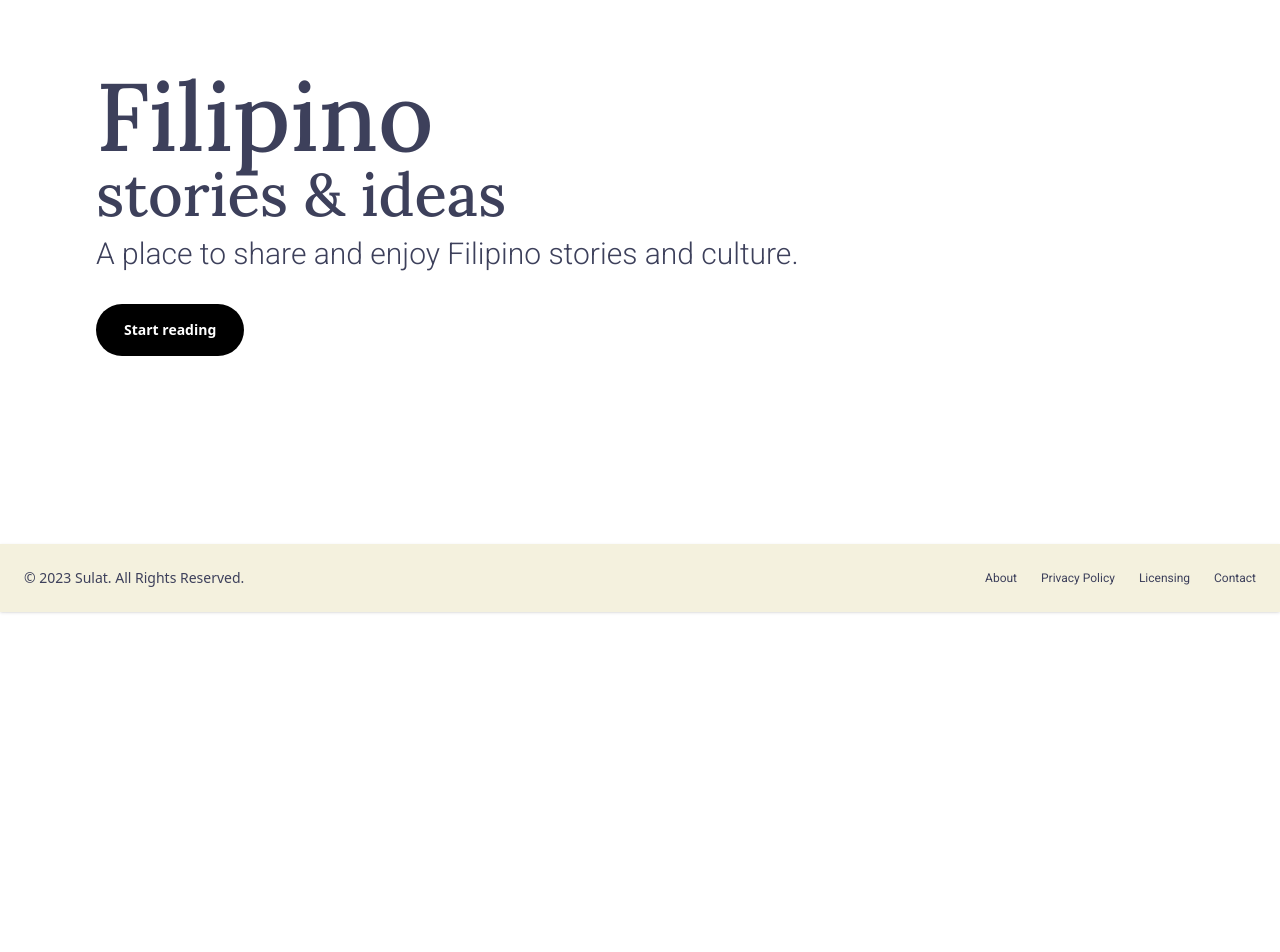
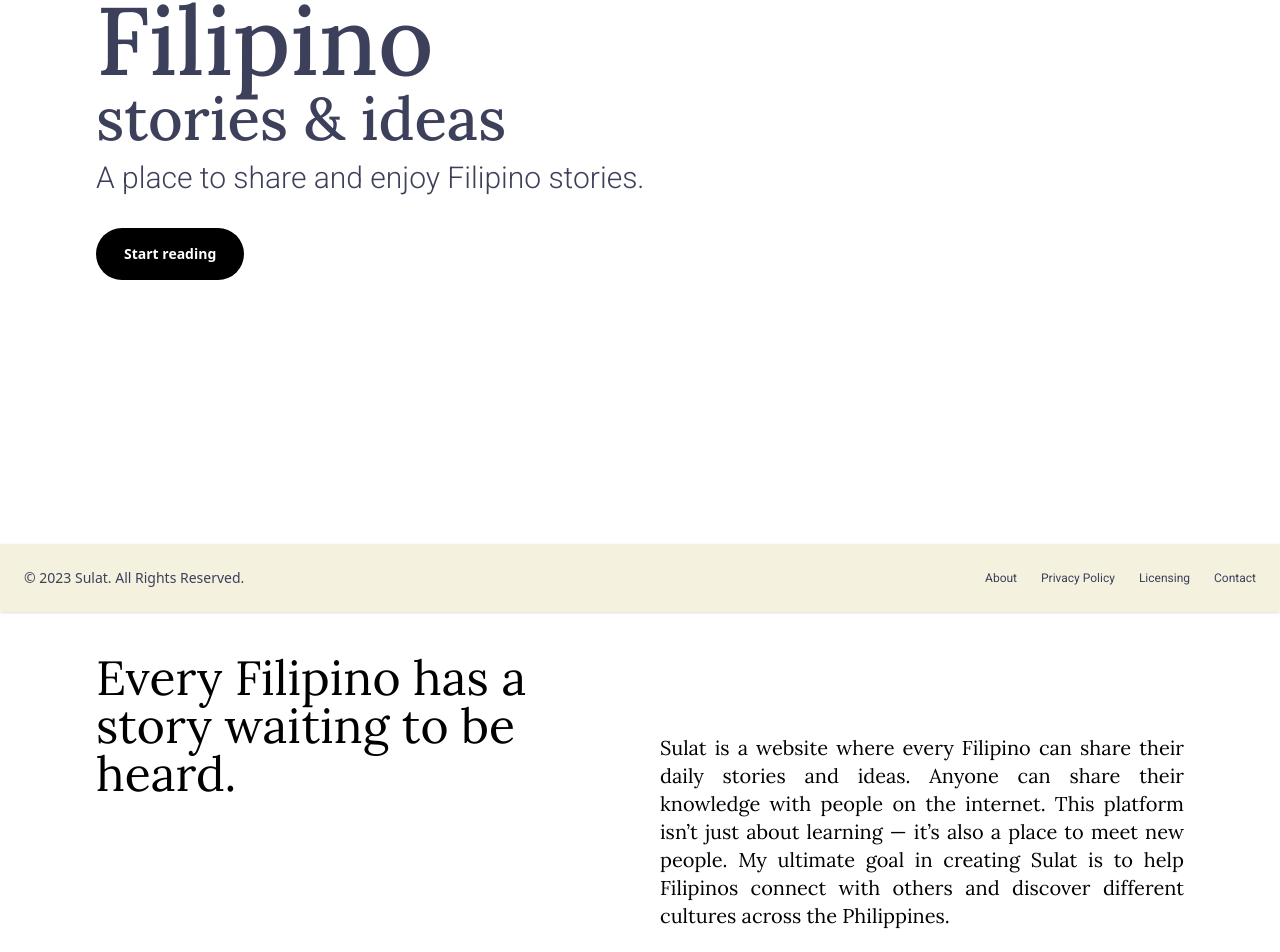
Before and after one commit to Arking-xx/Sulat, a React (Vite) app in the folder app/: page / in a window 1280 px wide. Shown: the part 188-1140 px from the top of the page. Before the commit the page ends 800 px from the top, so only its background shows below. Built offline with nearby package versions, Linux system fonts and the light colour scheme; no server answers.

Commit message:
fix: styling, feat: about

```diff
--- a/app/src/features/home/HomePage.tsx
+++ b/app/src/features/home/HomePage.tsx
@@ -10,12 +10,12 @@ export default function HomePage() {
       {!hideLayout && (
         <Navbar
           className={
-            'absolute bg-primary shadow-lg flex items-center justify-between py-3 md:px-18 top-0 left-0 w-full'
+            'sticky z-10 bg-primary shadow-lg flex items-center justify-between py-3 md:px-18 top-0 left-0 w-full'
           }
         />
       )}
-      <div className=" h-screen   flex sm:justify-center md:justify-start items-center overflow-hidden">
-        <div className="flex flex-col gap-5 md:px-24  ">
+      <div className=" h-screen flex sm:justify-center md:justify-start mt-30 ">
+        <div className="flex flex-col gap-5 sm:px-5 md:px-24  w-screen overflow-hidden">
           <div>
             <h1 className="font-lora sm:text-5xl md:text-8xl text-text-color font-medium ">
               Filipino
@@ -25,7 +25,7 @@ export default function HomePage() {
             </h2>
             <div className="py-3 sm:w-80 md:w-lg">
               <h3 className="font-roboto sm:text-2xl  md:text-3xl text-text-color font-light">
-                A place to share and enjoy Filipino stories and culture.
+                A place to share and enjoy Filipino stories.
               </h3>
             </div>
           </div>
@@ -41,6 +41,23 @@ export default function HomePage() {
           </div>
         </div>
       </div>
+
+      <div id="about" className="flex items-center sm:mx-10 md:mx-24 h-50 sm:mt-10 md:mt-0">
+        <section className="">
+          <div className="grid grid-cols-2 gap-10">
+            <h2 className="font-lora sm:text-xl md:text-5xl sm:bg-gray-400 sm:text-white md:text-black md:bg-white h-fit">
+              Every Filipino has a story waiting to be heard.
+            </h2>
+            <p className="font-lora text-justify sm:text-sm md:text-xl mt-20 sm:mb-20 md:mb-50">
+              Sulat is a website where every Filipino can share their daily stories and ideas.
+              Anyone can share their knowledge with people on the internet. This platform isn’t just
+              about learning — it’s also a place to meet new people. My ultimate goal in creating
+              Sulat is to help Filipinos connect with others and discover different cultures across
+              the Philippines.
+            </p>
+          </div>
+        </section>
+      </div>
       <Footer />
     </div>
   );
```
